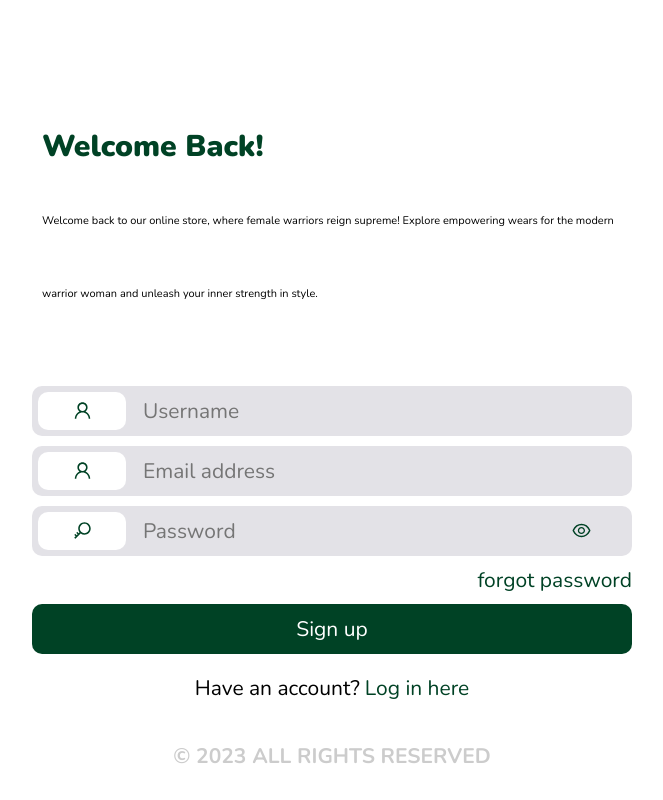
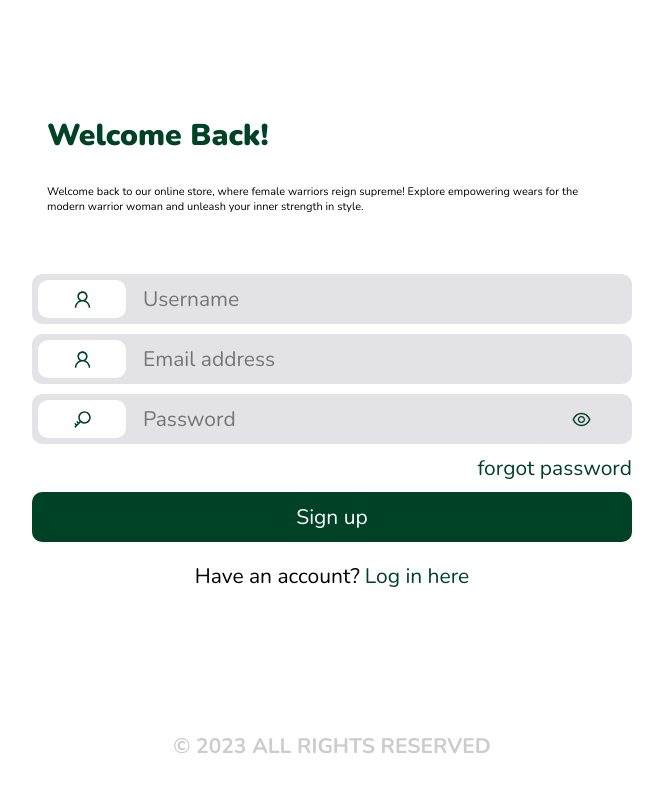
Before and after one commit to aremumahmud/e-commerce-ui, a React (Create React App) app: page /users/1 in a window 1280 px wide. Shown: the whole page, without its empty margins (308-971 px from the left). Built offline with nearby package versions, Linux system fonts and the light colour scheme; a web font is replaced by a local one.

Commit message:
changed the write up for the login

```diff
--- a/src/components/login.jsx
+++ b/src/components/login.jsx
@@ -65,6 +65,7 @@ function Login({error,setAction,URIs, setParams ,busy,setLoad,setBusy}){
             <div className='lit'>
                 <div className="titles">
                     <p className="top">Welcome Back!</p>
+                    <br />
                     <p className="sub">Welcome back to our online store, where female warriors reign supreme! Explore empowering wears for the modern warrior woman and unleash your inner strength in style.</p>
                 </div>
                 <form  className="form">
--- a/src/css/login.css
+++ b/src/css/login.css
@@ -47,8 +47,8 @@ body {
 }
 
 .titles {
-    padding: 10px;
-    line-height: 3.5em;
+    padding: 15px;
+    /* line-height: 3.5em; */
 }
 
 .titles .top {
```
